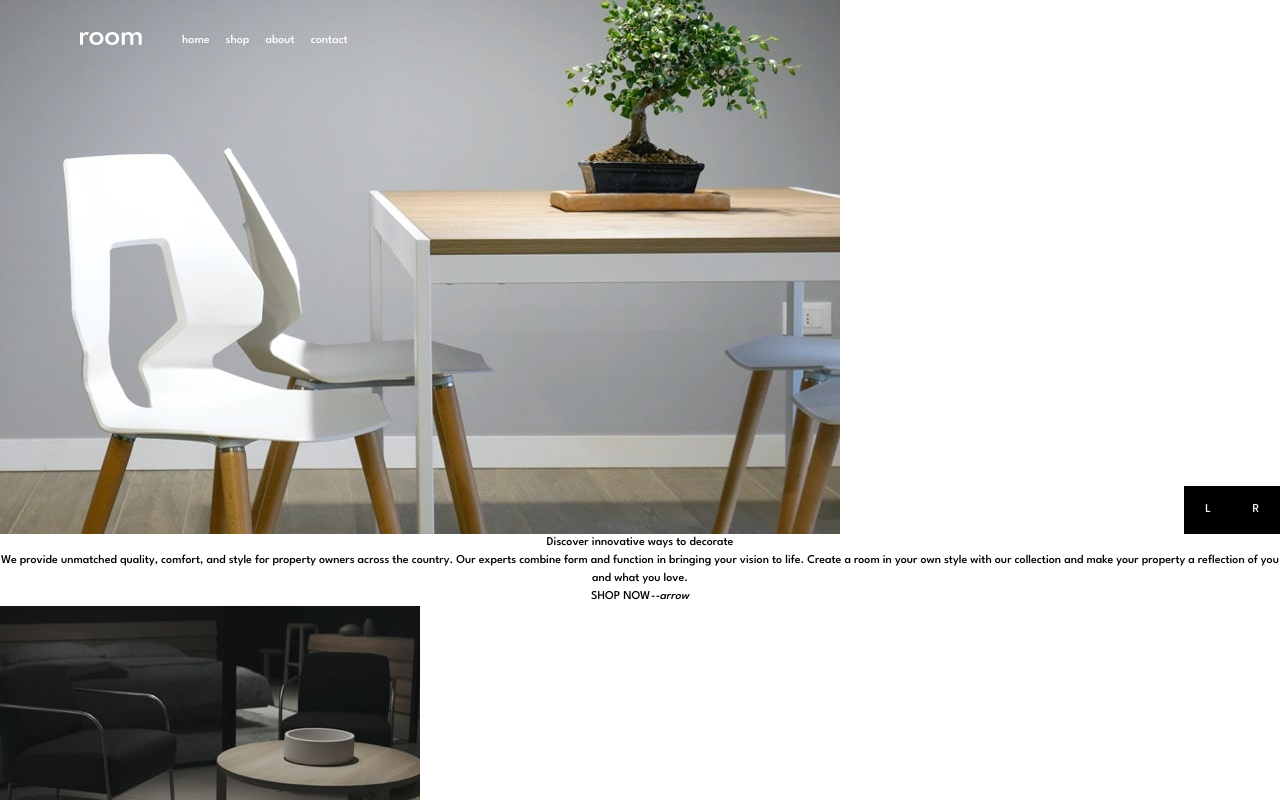
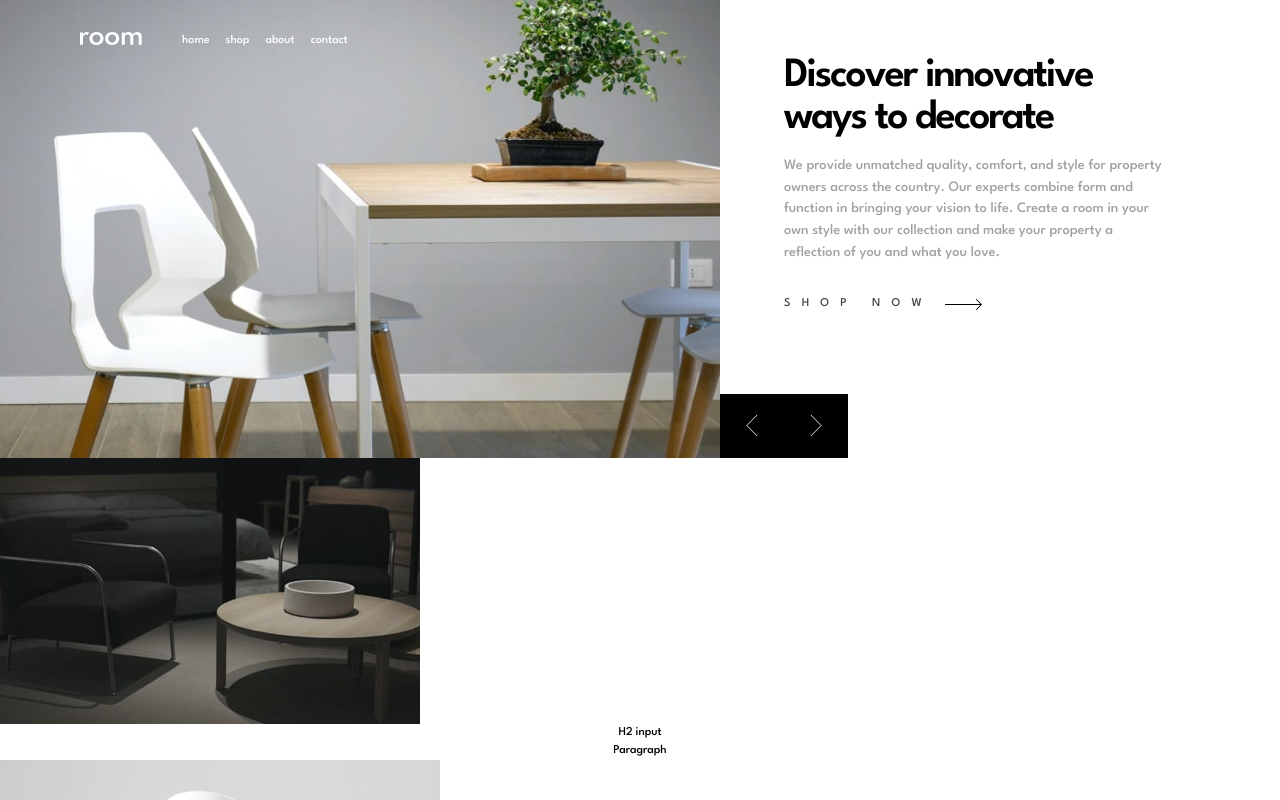
Before and after one commit to DogukanMere/furniture-store-project, a React (Vite) app: page / in a window 1280 px wide. Shown: the top 800 px of the page. Built offline with nearby package versions, Linux system fonts and the light colour scheme.

Commit message:
hero section completed

```diff
--- a/src/App.jsx
+++ b/src/App.jsx
@@ -1,7 +1,7 @@
 import React from 'react'
 import './App.css'
 import './index.css'
-import Navigation from './pages/Navigation'
+// import Navigation from './pages/Navigation'
 import Main from './pages/Main'
 import Bottom from './pages/Bottom'
 
@@ -9,7 +9,7 @@ function App() {
 
   return (
     <div className="max-w-[1440px] text-[12px] relative">
-      <Navigation />
+      {/* <Navigation /> */}
       <Main />
       <Bottom />
     </div>
--- a/src/pages/Main.jsx
+++ b/src/pages/Main.jsx
@@ -1,11 +1,15 @@
-import React from 'react'
-import hero1Desktop from "../assets/desktop-image-hero-1.jpg"
-import hero2Desktop from "../assets/desktop-image-hero-2.jpg"
-import hero3Desktop from "../assets/desktop-image-hero-3.jpg"
-import hero1Mobile from "../assets/mobile-image-hero-1.jpg"
-import hero2Mobile from "../assets/mobile-image-hero-2.jpg"
-import hero3Mobile from "../assets/mobile-image-hero-3.jpg"
-
+import React from 'react';
+// import Hamburger from '../components/Hamburger'
+import Navigation from './Navigation';
+import hero1Desktop from '../assets/desktop-image-hero-1.jpg';
+import hero2Desktop from '../assets/desktop-image-hero-2.jpg';
+import hero3Desktop from '../assets/desktop-image-hero-3.jpg';
+import hero1Mobile from '../assets/mobile-image-hero-1.jpg';
+import hero2Mobile from '../assets/mobile-image-hero-2.jpg';
+import hero3Mobile from '../assets/mobile-image-hero-3.jpg';
+import leftArrow from '../assets/icon-angle-left.svg';
+import rightArrow from '../assets/icon-angle-right.svg';
+import arrow from '../assets/icon-arrow.svg';
 
 const text = [
   {
@@ -13,42 +17,74 @@ const text = [
     imgD: hero1Desktop,
     imgM: hero1Mobile,
     header: 'Discover innovative ways to decorate',
-    paragraph: 'We provide unmatched quality, comfort, and style for property owners across the country. Our experts combine form and function in bringing your vision to life. Create a room in your own style with our collection and make your property a reflection of you and what you love.'
+    paragraph:
+      'We provide unmatched quality, comfort, and style for property owners across the country. Our experts combine form and function in bringing your vision to life. Create a room in your own style with our collection and make your property a reflection of you and what you love.',
   },
   {
     id: 2,
     imgD: hero2Desktop,
     imgM: hero2Mobile,
     header: 'We are available all across the globe',
-    paragraph: 'With stores all over the world, it\'s easy for you to find furniture for your home or place of business. Locally, we’re in most major cities throughout the country. Find the branch nearest you using our store locator. Any questions? Don\'t hesitate to contact us today.'
+    paragraph:
+      "With stores all over the world, it's easy for you to find furniture for your home or place of business. Locally, we’re in most major cities throughout the country. Find the branch nearest you using our store locator. Any questions? Don't hesitate to contact us today.",
   },
   {
     id: 3,
     imgD: hero3Desktop,
     imgM: hero3Mobile,
     header: 'Manufactured with the best materials',
-    paragraph: 'Our modern furniture store provide a high level of quality. Our company has invested in advanced technology to ensure that every product is made as perfect and as consistent as possible. With three decades of experience in this industry, we understand what customers want for their home and office.'
+    paragraph:
+      'Our modern furniture store provide a high level of quality. Our company has invested in advanced technology to ensure that every product is made as perfect and as consistent as possible. With three decades of experience in this industry, we understand what customers want for their home and office.',
   },
-]
+];
 
 const Main = () => {
   return (
-    <div>
-      <div className='relative'>
-        <img src={hero1Mobile} alt="furniture hero" className='block xs:hidden'/>
-        <img src={hero1Desktop} alt="furniture hero" className='hidden xs:block'/>
-        <div className='arrow-buttons absolute right-0 bottom-0 flex z-2 border-0 outline-none'>
-          <div className='left-arrow w-[3rem] h-[3rem] bg-dark text-white flex justify-center items-center'>L</div>
-          <div className='right-arrow w-[3rem] h-[3rem] bg-dark text-white flex justify-center items-center'>R</div>
+    <div className='flex flex-col flex-wrap md:flex-row'>
+      <div className='relative flex-1 flex justify-center'>
+        <Navigation />
+        <img
+          src={hero1Mobile}
+          alt='furniture hero'
+          className='block xs:hidden'
+        />
+        <img
+          src={hero1Desktop}
+          alt='furniture hero'
+          className='hidden xs:block'
+        />
+        <div className='arrow-buttons absolute right-[0] md:right-[-8rem] bottom-0 flex z-2 border-0 outline-none'>
+          <div className='left-arrow w-[3rem] md:w-[4rem] h-[3rem] md:h-[4rem] bg-dark text-white flex justify-center items-center cursor-pointer'>
+            <img src={leftArrow} alt='' className='h-[1rem] md:h-[1.3rem]' />
+          </div>
+          <div className='right-arrow w-[3rem] md:w-[4rem] h-[3rem] md:h-[4rem] bg-dark text-white flex justify-center items-center cursor-pointer'>
+            <img src={rightArrow} alt='' className='h-[1rem] md:h-[1.3rem]' />
+          </div>
         </div>
       </div>
-      <div>
-        <h2>Discover innovative ways to decorate</h2>
-        <p>We provide unmatched quality, comfort, and style for property owners across the country. Our experts combine form and function in bringing your vision to life. Create a room in your own style with our collection and make your property a reflection of you and what you love.</p>
-        <a href=""><span className='uppercase'>shop now</span><i>--arrow</i></a>
+      <div className='flex-[0.6] px-[2.5rem] py-[3.5rem] sm:px-[4rem] sm:pb-[7rem]'>
+        <h2 className='text-black text-start text-[2.3rem] sm:text-[2.6rem] leading-[1] tracking-tighter font-semibold max-w-[20rem]'>
+          Discover innovative ways to decorate
+        </h2>
+        <p className='text-darkGray text-start mt-[1rem] text-[.9rem] max-w-[24rem] font-medium'>
+          We provide unmatched quality, comfort, and style for property owners
+          across the country. Our experts combine form and function in bringing
+          your vision to life. Create a room in your own style with our
+          collection and make your property a reflection of you and what you
+          love.
+        </p>
+        <a
+          href=''
+          className='flex justify-start items-center mt-[2rem] flex-nowrap min-w-[310px] text-veryDarkGray'
+        >
+          <span className='uppercase text-start tracking-[0.7rem]'>
+            shop now
+          </span>
+          <img src={arrow} alt='' className='w-[2.3rem] h-[0.7rem] ml-3' />
+        </a>
       </div>
     </div>
-  )
-}
+  );
+};
 
-export default Main
+export default Main;
--- a/src/pages/Navigation.jsx
+++ b/src/pages/Navigation.jsx
@@ -1,26 +1,40 @@
-import React from 'react'
-import logo from '../assets/logo.svg'
+import React from 'react';
+import logo from '../assets/logo.svg';
 
 const Navigation = () => {
   return (
     <nav className='absolute top-[2rem] left-[1rem] z-[2] w-full'>
-      <div className='flex relative justify-center sm:justify-start w-full'>
-        {/* Hamburger */}
-        <div className='absolute left-[1rem] top-0 block sm:hidden text-white'>NavH</div>
-        <div className='sm:mr-10 sm:ml-[4rem] ml-0'>
-          <img src={logo} alt="logo" className=''/>
+      <div className='flex relative justify-center lg:justify-start w-full'>
+        <div className='block lg:flex'>
+          {/* Hamburger */}
+          <div className='absolute left-[1rem] top-0 block lg:hidden text-white'>
+            NavH
+          </div>
+          {/* Logo */}
+          <div className='lg:mr-10 lg:ml-[4rem] ml-0'>
+            <img src={logo} alt='logo' className='' />
+          </div>
+          {/* Menu Items */}
         </div>
         <div>
-          <ul className='gap-[1rem] justify-between text-white font-normal hidden sm:flex'>
-            <li><a href="">home</a></li>
-            <li><a href="">shop</a></li>
-            <li><a href="">about</a></li>
-            <li><a href="">contact</a></li>
+          <ul className='gap-[1rem] justify-between text-white font-normal hidden lg:flex'>
+            <li>
+              <a href=''>home</a>
+            </li>
+            <li>
+              <a href=''>shop</a>
+            </li>
+            <li>
+              <a href=''>about</a>
+            </li>
+            <li>
+              <a href=''>contact</a>
+            </li>
           </ul>
         </div>
       </div>
     </nav>
-  )
-}
+  );
+};
 
-export default Navigation
+export default Navigation;
--- a/tailwind.config.cjs
+++ b/tailwind.config.cjs
@@ -1,41 +1,40 @@
 /** @type {import('tailwindcss').Config} */
 module.exports = {
-  content: [
-    "./index.html",
-    "./src/**/*.{js,ts,jsx,tsx}",
-  ],
+  content: ['./index.html', './src/**/*.{js,ts,jsx,tsx}'],
   theme: {
     screens: {
-      'xs': '375px',
+      xs: '375px',
       // => @media (min-width: 440px) { ... }
 
-      'sm': '640px',
+      sm: '640px',
       // => @media (min-width: 640px) { ... }
 
-      'md': '768px',
+      md: '768px',
       // => @media (min-width: 768px) { ... }
 
-      'lg': '1024px',
+      lg: '1024px',
       // => @media (min-width: 1024px) { ... }
 
-      'xl': '1280px',
+      xl: '1280px',
       // => @media (min-width: 1280px) { ... }
 
       '2xl': '1536px',
       // => @media (min-width: 1536px) { ... }
     },
     colors: {
-      'blue': '#1fb6ff',
-      'purple': '#7e5bef',
-      'pink': '#ff49db',
-      'orange': '#ff7849',
-      'green': '#13ce66',
-      'yellow': '#ffc82c',
+      blue: '#1fb6ff',
+      purple: '#7e5bef',
+      pink: '#ff49db',
+      orange: '#ff7849',
+      green: '#13ce66',
+      yellow: '#ffc82c',
       'gray-dark': '#273444',
-      'gray': '#8492a6',
+      gray: '#8492a6',
       'gray-light': '#d3dce6',
-      'white':'#fff',
-      'dark': '#000',
+      white: '#fff',
+      dark: '#000',
+      darkGray: 'hsl(0, 0%, 63%)',
+      veryDarkGray: 'hsl(0, 0%, 27%)',
     },
     fontFamily: {
       sans: ['League Spartan', 'sans-serif'],
@@ -43,4 +42,4 @@ module.exports = {
     extend: {},
   },
   plugins: [],
-}
+};
```
Also changed, not shown: src/pages/Bottom.jsx (+8 -8 lines).
